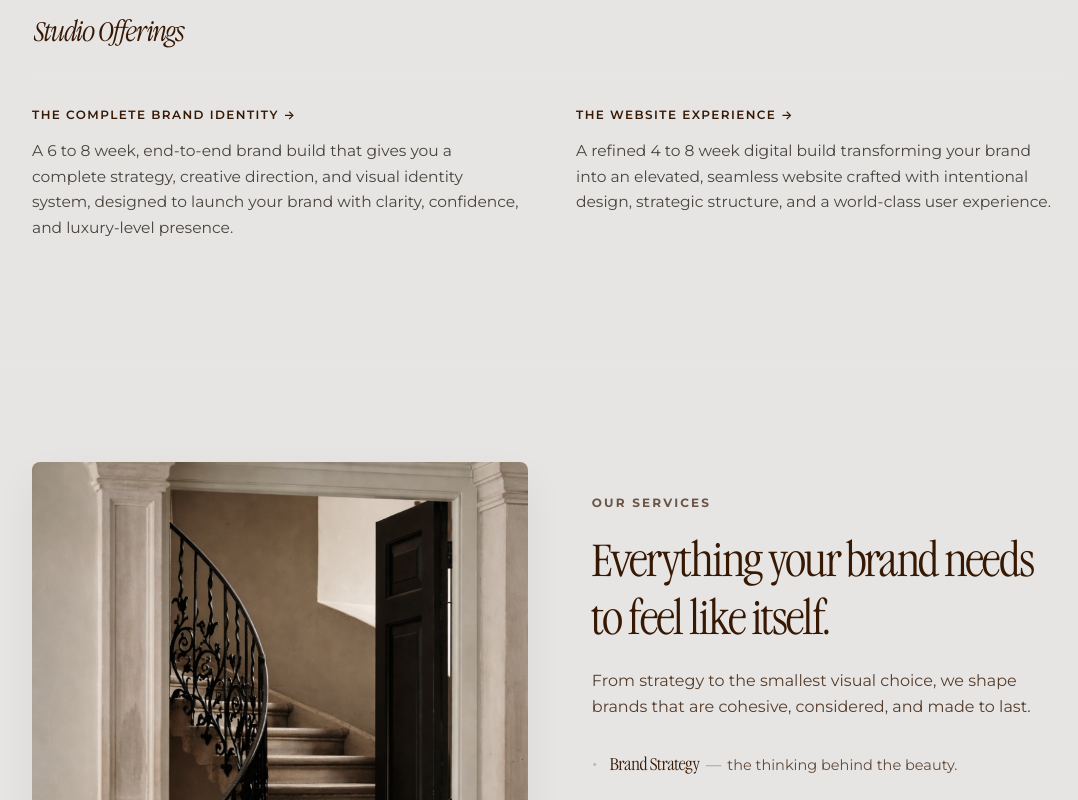
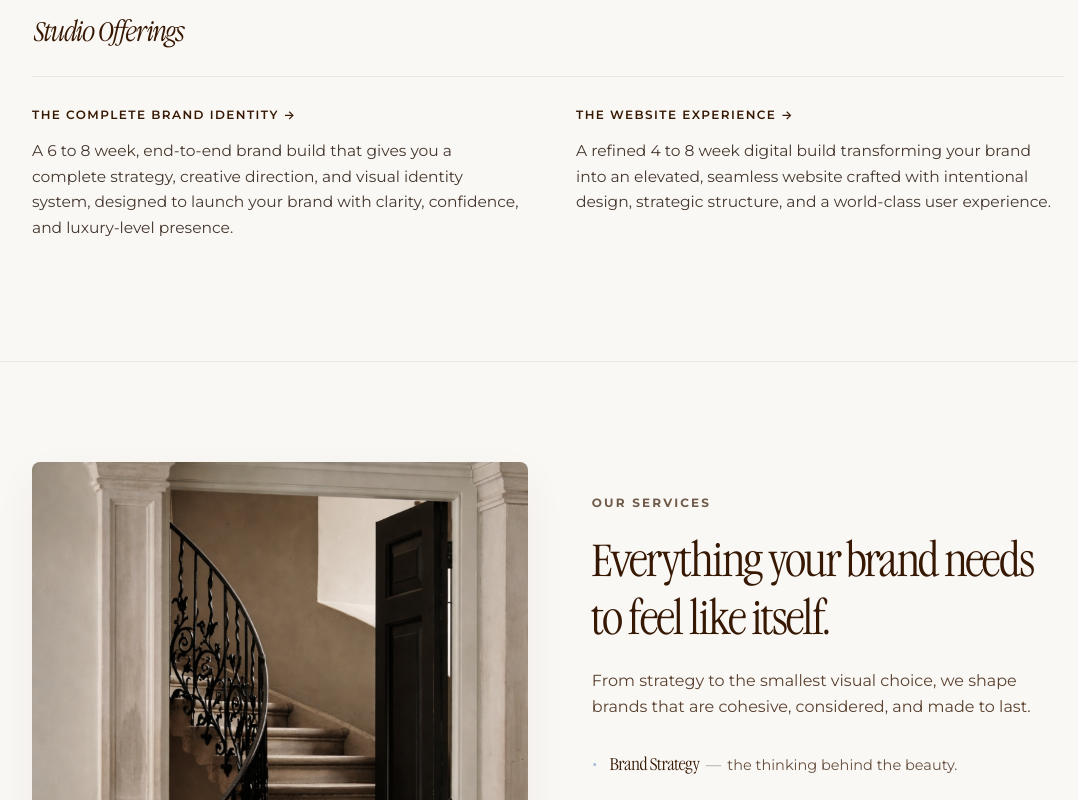
Before and after one commit to milanese88/intent-digital, a React (Vite) app: page / in a window 1280 px wide. Shown: the part 2640-3440 px from the top of the page, without its empty margins (92-1170 px from the left). Built offline with nearby package versions, Linux system fonts and the light colour scheme; a web font is replaced by a local one.

Commit message:
Update index.css

```diff
--- a/src/index.css
+++ b/src/index.css
@@ -45,12 +45,23 @@
 
 :root {
   /* Intent Digital Brand Palette Tokens (From Swatch Palette) */
-  --primary-color: #371803;     /* Primary — Deep Warm Chocolate: headings, dark section fills, footers */
-  --secondary-color: #A4BBDB;   /* 2nd Color — Periwinkle Blue: CTAs, links, active highlights, badges */
-  --accent-color: #8C796A;      /* Accent — Warm Taupe: supporting elements, secondary UI, subtle accents */
-  --lighter-tone: #E6E5E4;      /* Lighter Tone — Off-White: main page background / canvas */
-  --neutral-tone: #EBE6E3;      /* Neutral — Warm Oat: cards, dividers, section fills, borders */
-  --darker-tone: #2E2820;       /* Darker Tone — Deep Charcoal Espresso: body text on light canvas */
+  --primary-color: #371803;        /* Primary — Deep Warm Chocolate Espresso */
+  --secondary-color: #A4BBDB;      /* Secondary — Periwinkle Slate Blue */
+  --accent-color: #8C796A;         /* Accent — Warm Taupe */
+  --lighter-tone: #FAF8F5;         /* Lighter Tone — Toasted Cream / Off-White Canvas */
+  --neutral-tone: #EBE6E3;         /* Neutral — Warm Oat */
+  --darker-tone: #2E2820;          /* Darker Tone — Deep Charcoal Espresso */
+
+  /* Proprietary High-Impact Accent (Rich Vintage Cognac) */
+  --brand-accent-cognac: #9E4B27;
+  --brand-accent-cognac-hover: #7E3A1D;
+
+  /* WCAG AA Compliant Text Contrast Tokens */
+  --color-text-primary: #26160B;     /* WCAG Contrast Ratio 16.5:1 on light canvas */
+  --color-text-secondary: #3D322B;   /* WCAG Contrast Ratio 9.8:1 on light canvas */
+  --color-text-muted: #52453C;       /* WCAG Contrast Ratio 6.2:1 on light canvas (Exceeds 4.5:1 AA) */
+  --color-text-on-dark: #FAF8F5;     /* WCAG Contrast Ratio 15.2:1 on dark canvas */
+  --color-text-on-dark-subtle: #E6DFD7; /* WCAG Contrast Ratio 11.4:1 on dark canvas */
 
   /* Semantic Aliases & Compatibility Tokens */
   --primary-espresso: var(--primary-color);
@@ -59,14 +70,14 @@
   --accent-blue-hover: #8EA7C7;
   --neutral-oat: var(--neutral-tone);
   --bg-cream: var(--lighter-tone);
-  --text-cocoa: var(--darker-tone);
+  --text-cocoa: var(--color-text-primary);
   --tint-soft-blue: var(--secondary-color);
 
   --espresso: var(--primary-color);
   --espresso-soft: var(--accent-color);
   --cream: var(--lighter-tone);
   --dusty-blue: var(--secondary-color);
-  --terracotta: var(--secondary-color);
+  --terracotta: var(--brand-accent-cognac);
 
   /* Opacity Variants */
   --espresso-85: rgba(55, 24, 3, 0.85);
@@ -74,9 +85,9 @@
   --espresso-15: rgba(55, 24, 3, 0.15);
   --espresso-12: rgba(55, 24, 3, 0.12);
   --espresso-06: rgba(55, 24, 3, 0.06);
-  --cream-90: rgba(230, 229, 228, 0.9);
-  --cream-72: rgba(230, 229, 228, 0.72);
-  --cream-50: rgba(230, 229, 228, 0.5);
+  --cream-90: rgba(250, 248, 245, 0.9);
+  --cream-72: rgba(250, 248, 245, 0.72);
+  --cream-50: rgba(250, 248, 245, 0.5);
 
   /* Font Roles */
   --font-script: 'Dreams on Paper', cursive;
@@ -89,7 +100,9 @@
   --font-sans: var(--font-body);
   --font-heading: var(--font-display);
 
-  --transition-smooth: all 0.3s cubic-bezier(0.4, 0, 0.2, 1);
+  /* Curated Editorial Transitions */
+  --transition-smooth: all 0.35s cubic-bezier(0.25, 1, 0.5, 1);
+  --transition-editorial: color 0.35s cubic-bezier(0.25, 1, 0.5, 1), border-color 0.35s cubic-bezier(0.25, 1, 0.5, 1), background-color 0.35s cubic-bezier(0.25, 1, 0.5, 1), transform 0.35s cubic-bezier(0.25, 1, 0.5, 1);
 }
 
 /* Dreams on Paper Font for Numbers & Step Badges */
```
